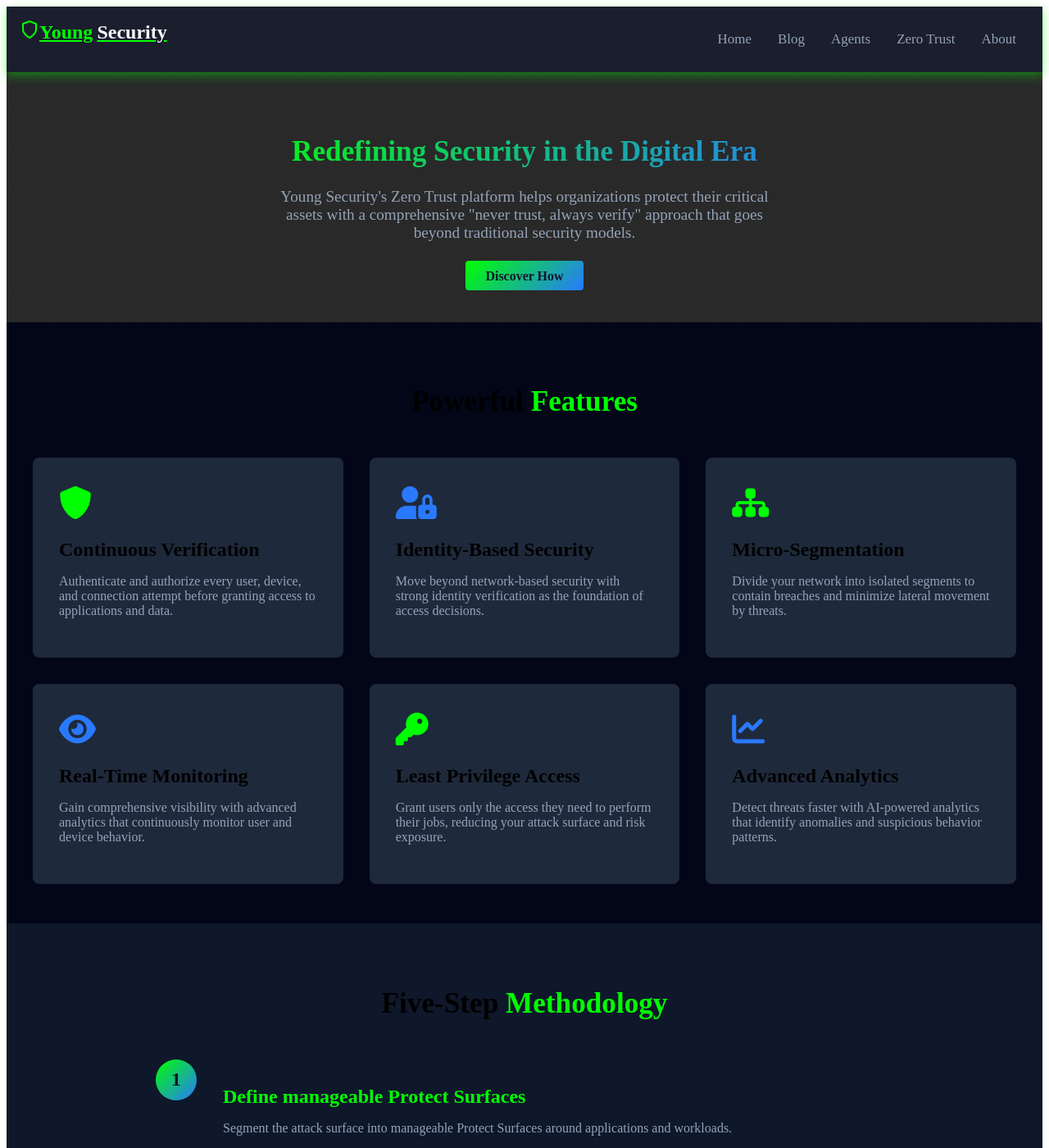
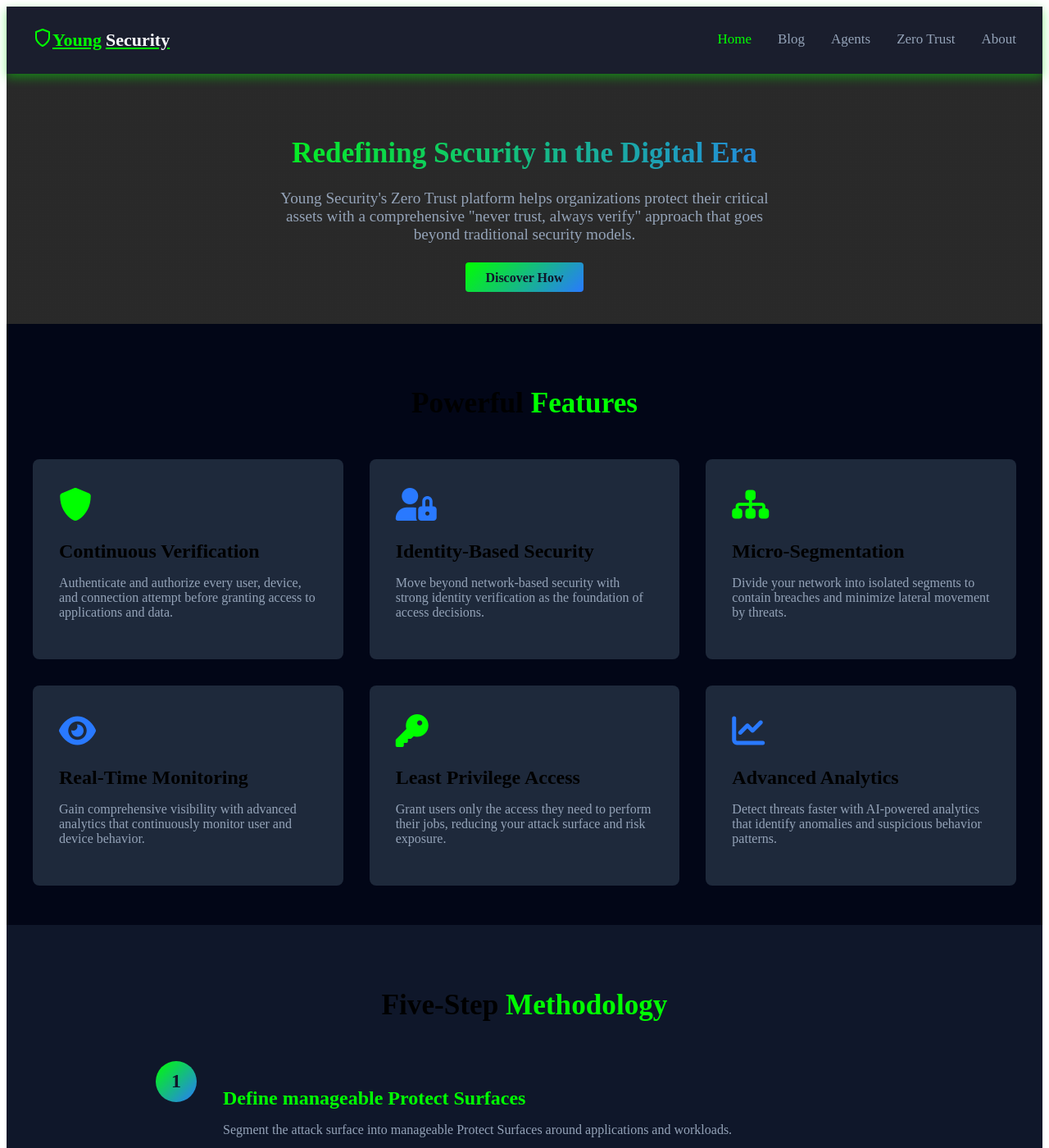
Before and after one commit to youngsecurity/www, a Jekyll site: the page built from index.md, in a window 1280 px wide and 1400 px high. Shown: the whole window at 82% size. Built offline with Jekyll 4.4.1, drawn with Linux system fonts in a browser that asks for light colours; comment, search, counter and statistics services are not loaded.

```diff
--- a/_data/navigation.yml
+++ b/_data/navigation.yml
@@ -1,3 +1,5 @@
+- name: Home
+  link: /
 - name: Blog
   link: /blog/
 - name: Agents
--- a/_includes/head-custom.html
+++ b/_includes/head-custom.html
@@ -15,7 +15,6 @@
 <!-- Header -->
 <header>
     <div>
-        <div>
         <a href="/" class="logo">
             <span>
                 <svg class="logo-shield" xmlns="http://www.w3.org/2000/svg" width="24" height="24" viewBox="0 0 24 24" fill="none" stroke="currentColor" stroke-width="2" stroke-linecap="round" stroke-linejoin="round">
@@ -26,7 +25,6 @@
         </a>
     </div>
     {% include navigation.html %}
-    </div>
 </header>
 <!-- End Header -->
 <!-- end custom head snippets -->
--- a/_includes/navigation.html
+++ b/_includes/navigation.html
@@ -1,5 +1,4 @@
 <div class="topnav" id="myTopnav">
-  <a href="/">Home</a>
   {% for item in site.data.navigation %}
   <a href="{{ item.link }}" {% if page.url == item.link %} style="color: #0f0;"{% endif %}>{{ item.name }}</a>
   {% endfor %}
--- a/assets/css/style.scss
+++ b/assets/css/style.scss
@@ -163,8 +163,10 @@ header {
 
 /* Logo Styles */
 .logo {
+  /*background-color: #333;*/
+  padding: 10px 16px;
   float: left;
-  font-size: 1.5rem;
+  font-size: 22px;
   font-weight: 700;
   color: var(--primary);
   display: flex;
@@ -212,7 +214,7 @@ header {
 
 /* Change the color of links on hover */
 .topnav a:hover {
-  background-color: var(--secondary-blue);
+  /*background-color: var(--secondary-blue);*/
   color: var(--primary);
 }
 
```
Lines whose indentation alone changed are shown as unchanged.
